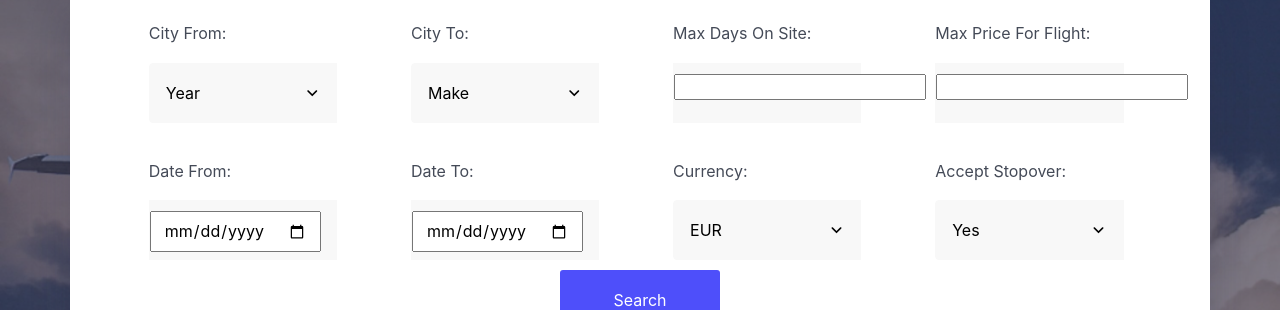
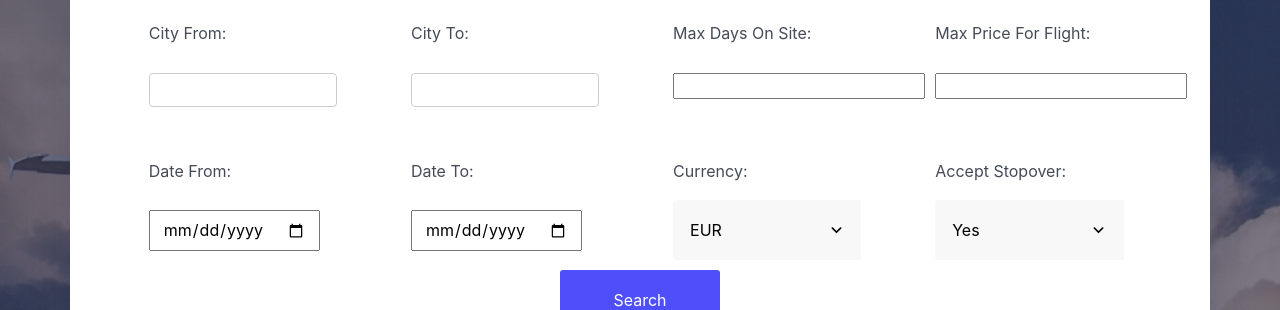
Before and after one commit to Hampter-wojkur/Flight-Search-Web-App, a React (Create React App) app in the folder client/: page / in a window 1280 px wide. Shown: the part 175-485 px from the top of the page. Built offline with nearby package versions, Linux system fonts and the light colour scheme; some icons are missing.

Commit message:
fix: simple inputs to provide city from: and city to:  temporary added

```diff
--- a/client/public/css/style.css
+++ b/client/public/css/style.css
@@ -289,8 +289,8 @@ nav.navbar.bootsnav .navbar-toggle i{color: #4e4ffa;}
     position: relative;
     outline: 0!important;
     box-shadow: none;
-    border: 1px solid #f8f8f8;
-    background: #f8f8f8;
+    /* border: 1px solid #f8f8f8;
+    background: #f8f8f8; */
     color: black;
     height: 60px;
     padding-top: 10px;
@@ -301,8 +301,8 @@ nav.navbar.bootsnav .navbar-toggle i{color: #4e4ffa;}
     position: relative;
     outline: 0!important;
     box-shadow: none;
-    border: 1px solid #f8f8f8;
-    background: #f8f8f8;
+    /* border: 1px solid #f8f8f8; */
+    /* background: #f8f8f8; */
     color: black;
     height: 60px;
     padding-top: 10px;
--- a/client/src/App.js
+++ b/client/src/App.js
@@ -91,13 +91,14 @@ function App() {
                       <div className="col-md-offset-1 col-md-2 col-sm-12">
                         <div className="single-model-search">
                           <h2>City From:</h2>
-                          <div className="model-select-icon">
-                            <select className="form-control" name='city_from' onChange={handleFormChange} required>
+                          <div className="model-input">
+                            {/* <select className="form-control" name='city_from' onChange={handleFormChange} required>
                               <option value="default">year</option>{/* /.option*/}
-                              <option value={2018}>2018</option>{/* /.option*/}
-                              <option value={2017}>2017</option>{/* /.option*/}
-                              <option value={2016}>2016</option>{/* /.option*/}
-                            </select>{/* /.select*/}
+                              {/* <option value={2018}>2018</option>{/* /.option*/}
+                              {/* <option value={2017}>2017</option>/.option */}
+                              {/* <option value={2016}>2016</option>/.option */}
+                               <input className='form-control' name='city_from' onChange={handleFormChange} required/>
+                            {/* </select>/.select */}
                           </div>{/* /.model-select-icon */}
                         </div>
                         <div className="single-model-search">
@@ -116,13 +117,14 @@ function App() {
                       <div className="col-md-offset-1 col-md-2 col-sm-12">
                         <div className="single-model-search">
                           <h2>City To:</h2>
-                          <div className="model-select-icon">
-                            <select className="form-control" name='city_to' onChange={handleFormChange} required>
-                              <option value="default">make</option>{/* /.option*/}
-                              <option value="toyota">toyota</option>{/* /.option*/}
-                              <option value="holden">holden</option>{/* /.option*/}
-                              <option value="maecedes-benz">maecedes-benz.</option>{/* /.option*/}
-                            </select>{/* /.select*/}
+                          <div className="model-input">
+                            {/* <select className="form-control" name='city_to' onChange={handleFormChange} required> */}
+                              {/* <option value="default">make</option>/.option */}
+                              {/* <option value="toyota">toyota</option>/.option */}
+                              {/* <option value="holden">holden</option>/.option */}
+                              {/* <option value="maecedes-benz">maecedes-benz.</option>/.option */}
+                            {/* </select>/.select */}
+                            <input className='form-control' name='city_to' onChange={handleFormChange} required/>
                           </div>{/* /.model-select-icon */}
                         </div>
                         <div className="single-model-search">
```
